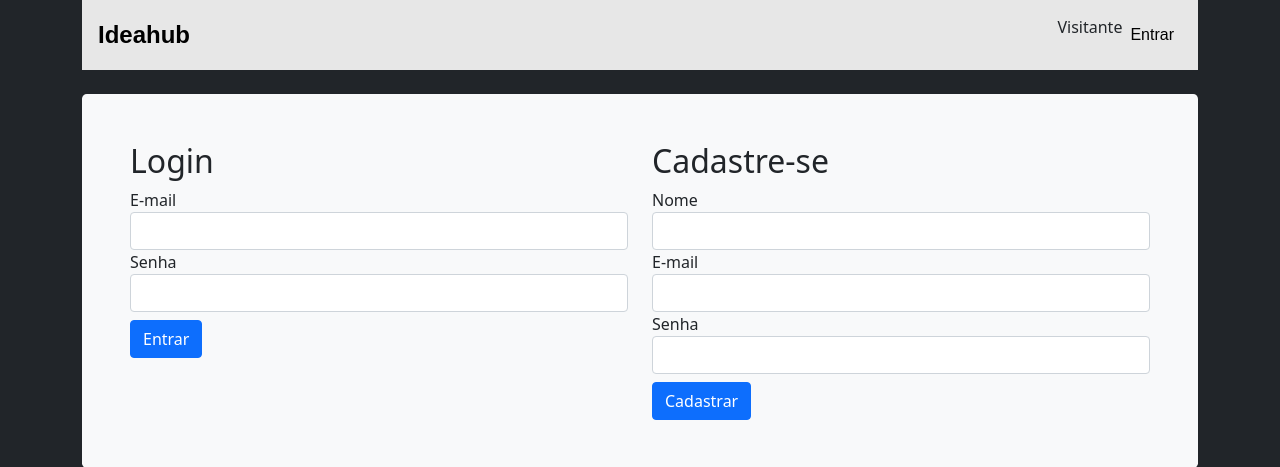
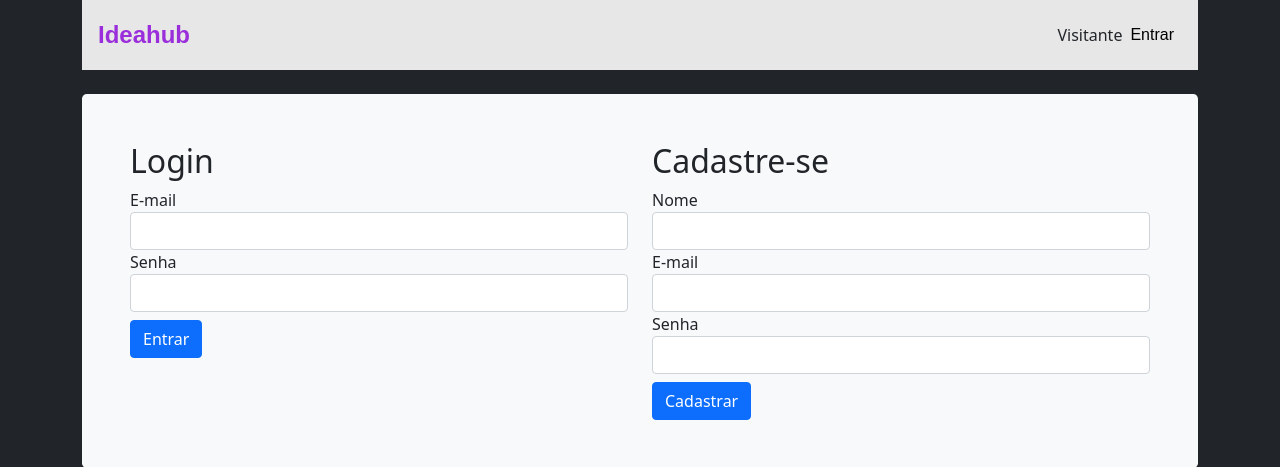
Before and after one commit to LBorgess/ideahub, a PHP site: page /login.php in a window 1280 px wide. Shown: the top 467 px of the page. Run offline with PHP 8.4, Linux system fonts and the light colour scheme.

Commit message:
mudando cor logo

```diff
--- a/includes/css/style.css
+++ b/includes/css/style.css
@@ -9,6 +9,10 @@ a {
 	font-family: sans-serif;
 }
 
+.d-flex {
+	align-items: center;
+}
+
 a:hover {
 	background: rgba(0, 0, 0, .05);
 }
@@ -16,6 +20,7 @@ a:hover {
 #logo {
 	font-size: 1.5rem;
 	font-weight: bold;
+	color: #9a2edb;
 }
 
 #header {
--- a/includes/header.php
+++ b/includes/header.php
@@ -8,7 +8,7 @@ $usuarioLogado = Login::getUsuarioLogado();
 // DETALHES DO USUÁRIO
 $usuario = $usuarioLogado ?
     $usuarioLogado['nome'] . ' <a href="logout.php" class="font-weight-bold ml-4">&nbsp&nbspSair</a>' :
-    'Visitante <a href="login.php" class="font-weight-bold ml-4 p-2">Entrar</a>';
+    '<span>Visitante</span><a href="login.php" class="font-weight-bold ml-4 p-2">Entrar</a>';
 
 // CAMPO DE PESQUISA
 
@@ -46,7 +46,7 @@ $pesquisa = $usuarioLogado ?
     <!-- Meu estilo -->
     <link rel="stylesheet" href="./includes/css/style.css">
 
-    <title>Ideahub</title>
+    <title class="logo">Ideahub</title>
 </head>
 
 <body class="bg-dark text-light">
```
